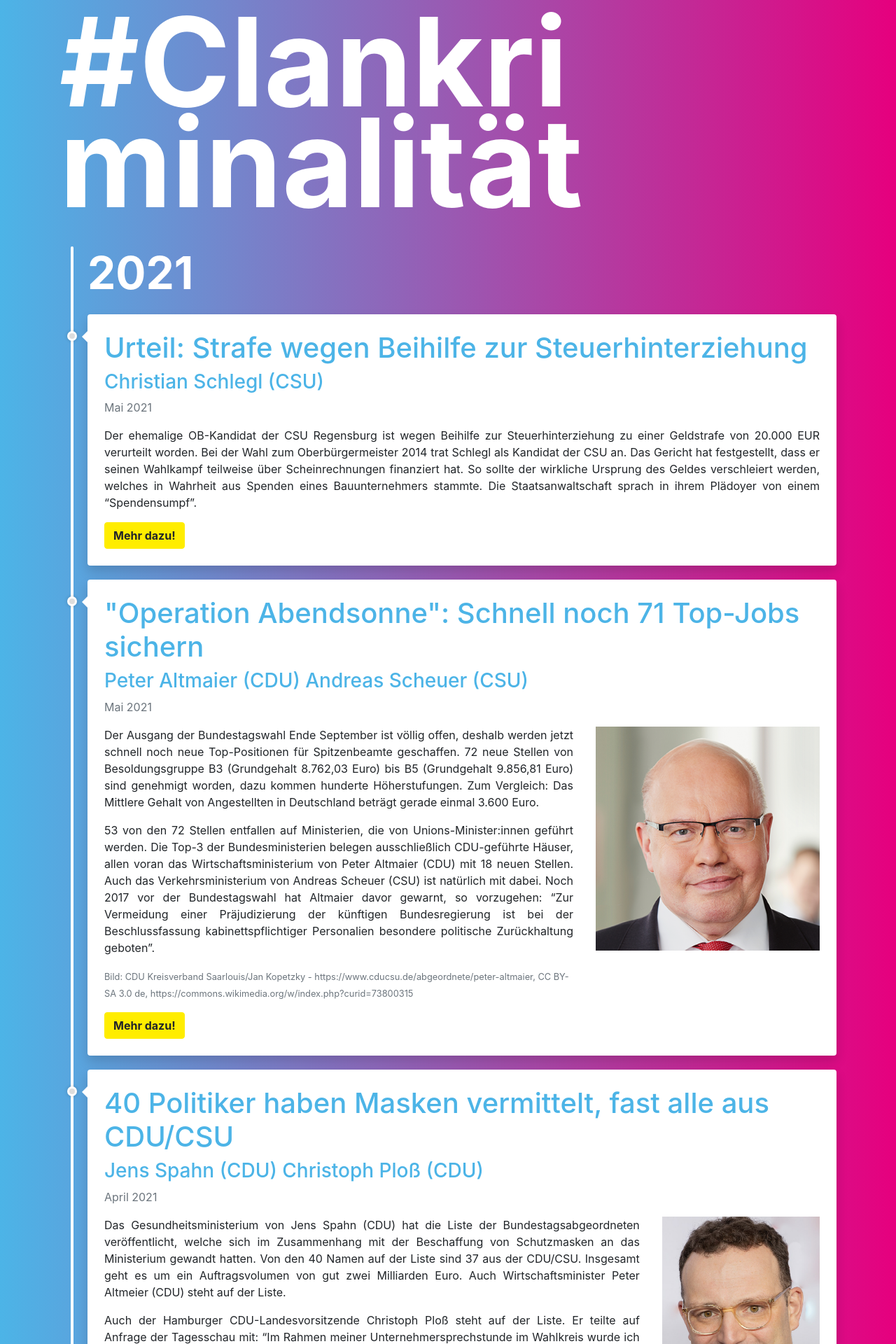
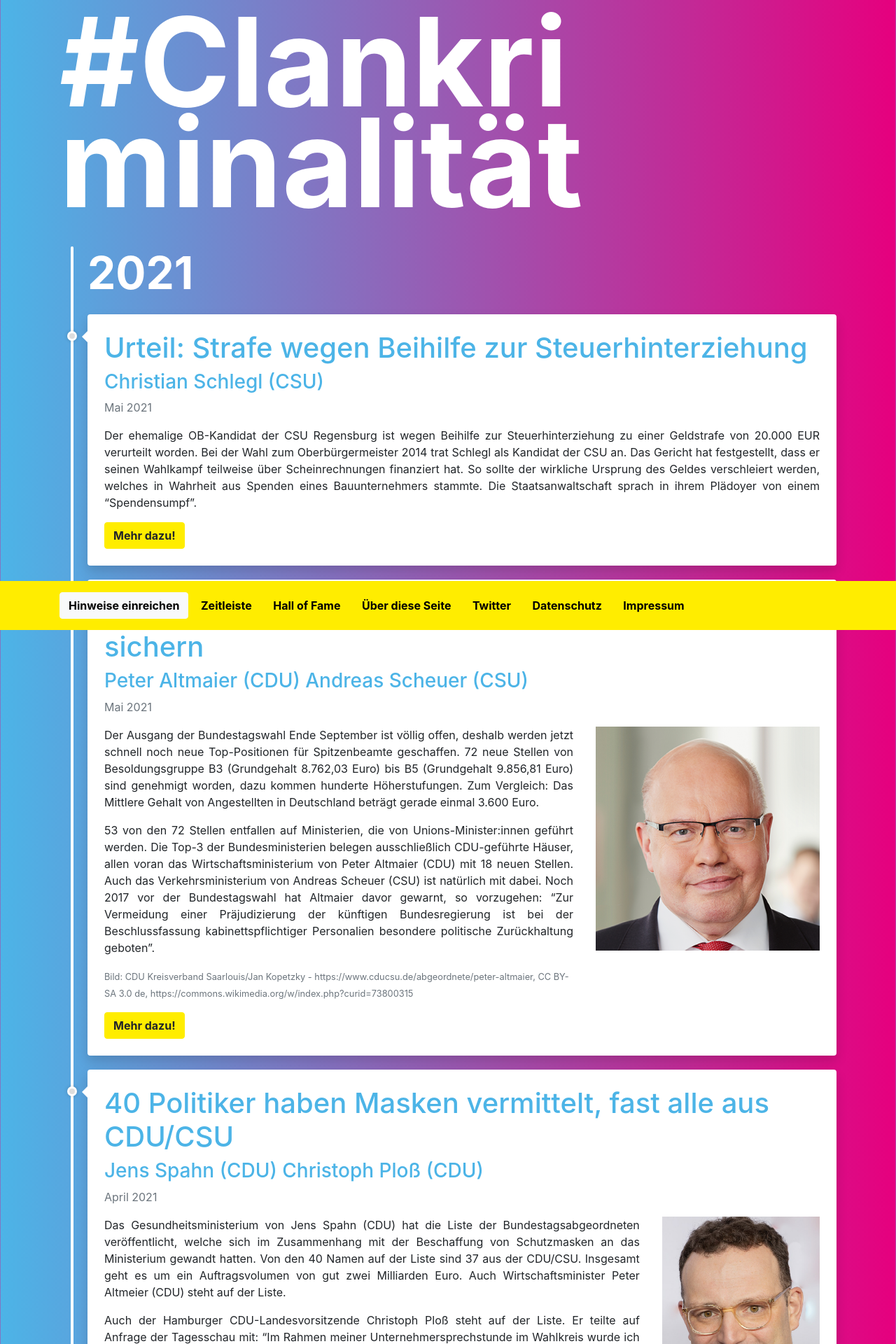
Before and after one commit to transparenzunion/transparenzunion.github.io, a Jekyll site: the page built from index.html, in a window 1280 px wide. Shown: the top 1920 px of the page at 70% size. Built offline with Jekyll 4.4.1, drawn with Linux system fonts in a browser that asks for light colours.

Commit message:
Make footer more visible, closes #38

```diff
--- a/assets/css/default.sass
+++ b/assets/css/default.sass
@@ -17,14 +17,17 @@
 body
   background: #39991f
   background: linear-gradient(to right, $blue, $pink)
-  min-height: 100vh
-  display: flex
-  flex-direction: column
 
 div.content
-  flex: 1
+  padding-bottom: 9rem
+  @include media-breakpoint-up(md)
+    padding-bottom: 5rem
 
 footer
+  position: fixed
+  bottom: 0
+  width: 100%
+  z-index: 1000
   background: $yellow
   color: $black
 
```
